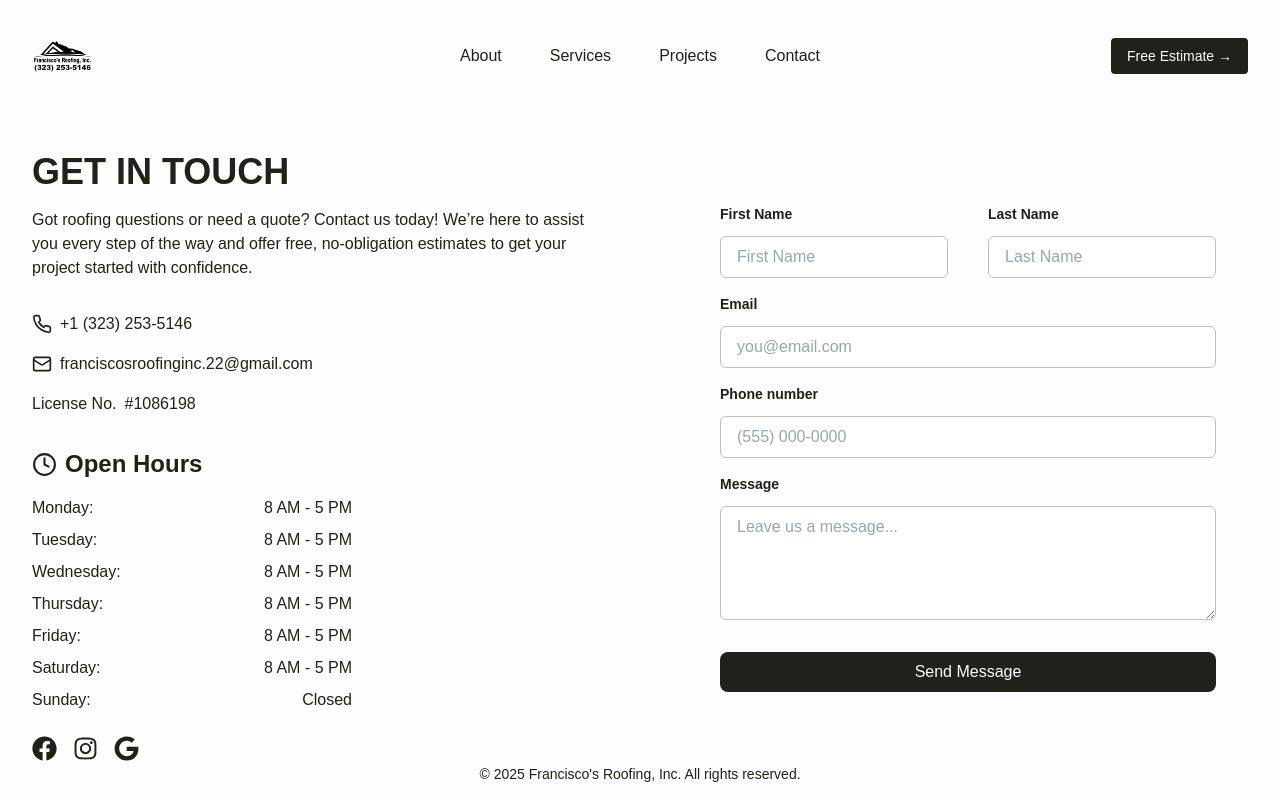
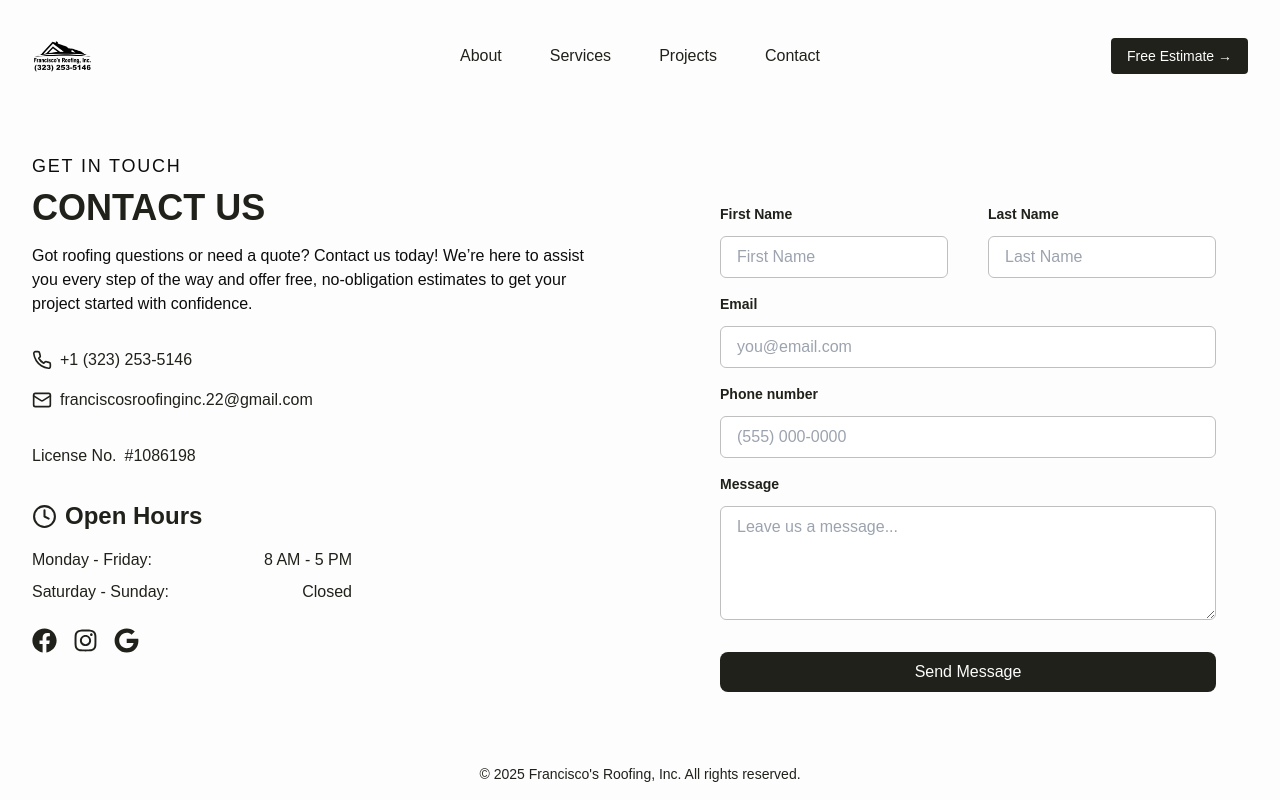
Before and after one commit to stevenpartida/FranciscosRoofingInc-Website, a Next.js app in the folder client/: page /contact in a window 1280 px wide. Built offline with nearby package versions, Linux system fonts and the light colour scheme.

Commit message:
Added a blue accent color, finished about hero and why choose us sections. Need to add testimonials and product bar.

```diff
--- a/client/src/app/contact/page.js
+++ b/client/src/app/contact/page.js
@@ -1,86 +1,97 @@
-'use client';
+"use client";
 
-import { useState } from 'react';
-import Image from 'next/image';
-import Link from 'next/link';
-import { Dialog, DialogPanel } from '@headlessui/react';
-import { Bars3Icon, XMarkIcon } from '@heroicons/react/24/outline';
-import LogoBlack from '../assets/images/LogoBlack.png'
-import LogoWhite from '../assets/images/LogoWhite.png';
+import { useState } from "react";
+import Image from "next/image";
+import Link from "next/link";
+import { Dialog, DialogPanel } from "@headlessui/react";
+import { Bars3Icon, XMarkIcon } from "@heroicons/react/24/outline";
+import LogoBlack from "../assets/images/LogoBlack.png";
+import LogoWhite from "../assets/images/LogoWhite.png";
 import { LuPhone, LuMail } from "react-icons/lu";
 import { LuClock } from "react-icons/lu";
-import { FaFacebook, FaInstagram, FaGoogle } from 'react-icons/fa';
-import axios from 'axios';
+import { FaFacebook, FaInstagram, FaGoogle } from "react-icons/fa";
+import axios from "axios";
 
 const navigation = [
-  { name: 'About', href: '/about' },
-  { name: 'Services', href: '#' },
-  { name: 'Projects', href: '#' },
-  { name: 'Contact', href: '/contact' },
+  { name: "About", href: "/about" },
+  { name: "Services", href: "#" },
+  { name: "Projects", href: "#" },
+  { name: "Contact", href: "/contact" },
 ];
 
 export default function Contact() {
   const [mobileMenuOpen, setMobileMenuOpen] = useState(false);
-  const [errorMessage, setErrorMessage] = useState('');
-
+  const [errorMessage, setErrorMessage] = useState("");
 
   const [formData, setFormData] = useState({
-    firstName: '',
-    lastName: '',
-    email: '',
-    phone: '',
-    message: '',
+    firstName: "",
+    lastName: "",
+    email: "",
+    phone: "",
+    message: "",
   });
 
   const [status, setStatus] = useState(null);
 
   const handleChange = (e) => {
-    const {name, value} = e.target;
-    setFormData({...formData, [name]: value});
+    const { name, value } = e.target;
+    setFormData({ ...formData, [name]: value });
   };
 
   const handleSubmit = async (e) => {
     e.preventDefault();
 
     //Validation
-    if (!formData.firstName || !formData.lastName || !formData.email || !formData.phone || !formData.message) {
-        setErrorMessage('All fields are required.');
-        setStatus('error');
+    if (
+      !formData.firstName ||
+      !formData.lastName ||
+      !formData.email ||
+      !formData.phone ||
+      !formData.message
+    ) {
+      setErrorMessage("All fields are required.");
+      setStatus("error");
       return;
     }
 
     if (!/^\S+@\S+\.\S+$/.test(formData.email)) {
-        setErrorMessage('Invalid email address.');
-        setStatus('error');
+      setErrorMessage("Invalid email address.");
+      setStatus("error");
       return;
     }
 
-    setStatus('loading');
-    setErrorMessage('');
+    setStatus("loading");
+    setErrorMessage("");
 
     try {
-      const response = await axios.post('http://localhost:5001/api/contact', formData);
-        setStatus('success');
+      const response = await axios.post(
+        "http://localhost:5001/api/contact",
+        formData
+      );
+      setStatus("success");
       setFormData({
-            firstName: '',
-            lastName: '',
-            email: '',
-            phone: '',
-            message: '',
+        firstName: "",
+        lastName: "",
+        email: "",
+        phone: "",
+        message: "",
       }); //Reset form
 
       setTimeout(() => setStatus(null), 100000);
     } catch (error) {
-        console.error('Error submitting form:', error);
-        setErrorMessage('An unexpected error occurred. Please try again later.');
-        setStatus('error');
+      console.error("Error submitting form:", error);
+      setErrorMessage("An unexpected error occurred. Please try again later.");
+      setStatus("error");
     }
   };
 
   return (
     <div className="relative h-screen sm:overflow-hidden bg-lotionWhite">
       <header className=" inset-x-0 top-0 z-50">
-        <nav className="flex items-center justify-between p-4 sm:p-6 lg:px-8" aria-label="Global">
+        <nav
+          className="flex items-center justify-between p-4 sm:p-6 lg:px-8"
+          aria-label="Global"
+        >
           <div className="flex flex-1">
             <Link href="/" className="-m-1.5 p-1.5">
               <span className="sr-only">Francisco's Roofing Inc</span>
@@ -98,7 +109,10 @@ export default function Contact() {
               className="-m-2.5 inline-flex items-center justify-center rounded-md p-2.5 text-gray-700"
             >
               <span className="sr-only">Open main menu</span>
-              <Bars3Icon aria-hidden="true" className="h-6 w-6 text-winterBlack" />
+              <Bars3Icon
+                aria-hidden="true"
+                className="h-6 w-6 text-winterBlack"
+              />
             </button>
           </div>
           <div className="hidden lg:flex lg:gap-x-12">
@@ -122,7 +136,11 @@ export default function Contact() {
           </div>
         </nav>
 
-        <Dialog open={mobileMenuOpen} onClose={setMobileMenuOpen} className="lg:hidden">
+        <Dialog
+          open={mobileMenuOpen}
+          onClose={setMobileMenuOpen}
+          className="lg:hidden"
+        >
           <div className="fixed inset-0 z-50" />
           <DialogPanel className="fixed inset-y-0 right-0 z-50 w-full overflow-y-auto bg-winterBlack px-6 py-6 sm:max-w-sm sm:ring-1 sm:ring-gray-900/10">
             <div className="flex items-center justify-between">
@@ -140,7 +158,10 @@ export default function Contact() {
                 className="-m-2.5 rounded-md p-2.5 text-winterBlack"
               >
                 <span className="sr-only">Close menu</span>
-                <XMarkIcon aria-hidden="true" className="h-6 w-6 text-lotionWhite" />
+                <XMarkIcon
+                  aria-hidden="true"
+                  className="h-6 w-6 text-lotionWhite"
+                />
               </button>
             </div>
             <div className="mt-6 flow-root">
@@ -169,68 +190,56 @@ export default function Contact() {
           </DialogPanel>
         </Dialog>
       </header>
-      <div className='flex items-center bg-lotionWhite'>
-        <div className='sm:max-w-7xl sm:mx-auto w-full grid grid-cols-1 md:grid-cols-2 sm:gap-8 bg-lotionWhite'>
+      <div className="flex items-center bg-lotionWhite">
+        <div className="sm:max-w-7xl sm:mx-auto w-full grid grid-cols-1 md:grid-cols-2 sm:gap-8 bg-lotionWhite">
           {/* left side */}
-            <div className='px-8 py-10'>
-                <h1 className='text-4xl font-semibold mb-4 uppercase text-winterBlack'>Get in touch</h1>
-                <p className='text-base mb-8 text-winterBlack '>Got roofing questions or need a quote? Contact us today! We’re here to assist you every step of the way and offer free, no-obligation estimates to get your project started with confidence.</p>
-                <div className='space-y-4 text-winterBlack'>
+          <div className="px-8 py-10">
+            <h3 className="text-shadowBlack uppercase mb-2 text-base sm:text-lg tracking-widest font-light">
+              Get in touch
+            </h3>
+            <h1 className="text-4xl font-semibold mb-4 uppercase text-winterBlack">
+              contact us
+            </h1>
+            <p className="text-base mb-8 text-shadowBlack">
+              Got roofing questions or need a quote? Contact us today! We’re
+              here to assist you every step of the way and offer free,
+              no-obligation estimates to get your project started with
+              confidence.
+            </p>
+            <div className="text-winterBlack">
+              <a href="tel:+13232535146" className="mb-4 block">
                 <p className="flex items-center gap-2">
-                        <span className="font-medium"><LuPhone size={20}/></span>
+                  <span className="font-medium">
+                    <LuPhone size={20} />
+                  </span>
                   +1 (323) 253-5146
                 </p>
+              </a>
+              <a href="mailto:example@email.com" className="mb-8 block">
                 <p className="flex items-center gap-2">
-                        <span className="font-medium"><LuMail size={20}/></span>
+                  <span className="font-medium">
+                    <LuMail size={20} />
+                  </span>
                   franciscosroofinginc.22@gmail.com
                 </p>
+              </a>
               <p className="flex items-center gap-2">
                 <span className="font-medium">License No.</span>
                 #1086198
               </p>
             </div>
-                <div className='mt-8 text-winterBlack'>
-                    <h2 className='flex items-center gap-2 font-bold'>
-                        <LuClock size={25}/>
-                        <span className='text-2xl'>Open Hours</span>
+            <div className="mt-8 text-winterBlack">
+              <h2 className="flex items-center gap-2 font-bold">
+                <LuClock size={25} />
+                <span className="text-2xl">Open Hours</span>
               </h2>
-                    <div className='mt-4 space-y-2 hidden sm:block max-w-xs'>
-                        <p className='flex justify-between'>
-                            <span className='font-medium'>Monday:</span>
+              <div className="mt-4 space-y-2 max-w-xs">
+                <p className="flex justify-between">
+                  <span className="font-medium">Monday - Friday:</span>
                   <span>8 AM - 5 PM</span>
                 </p>
-                        <p className='flex justify-between'>
-                            <span className='font-medium'>Tuesday:</span>
-                            <span>8 AM - 5 PM</span>
-                        </p>
-                        <p className='flex justify-between'>
-                            <span className='font-medium'>Wednesday:</span>
-                            <span>8 AM - 5 PM</span>
-                        </p>
-                        <p className='flex justify-between'>
-                            <span className='font-medium'>Thursday:</span>
-                            <span>8 AM - 5 PM</span>
-                        </p>
-                        <p className='flex justify-between'>
-                            <span className='font-medium'>Friday:</span>
-                            <span>8 AM - 5 PM</span>
-                        </p>
-                        <p className='flex justify-between'>
-                            <span className='font-medium'>Saturday:</span>
-                            <span>8 AM - 5 PM</span>
-                        </p>
-                        <p className='flex justify-between'>
-                            <span className='font-medium'>Sunday:</span>
-                            <span>Closed</span>
-                        </p>
-                    </div>
-                    <div className='mt-4 space-y-2 sm:hidden max-w-xs'>
-                        <p className='flex justify-between'>
-                            <span className='font-medium'>Monday - Saturday:</span>
-                            <span>8 AM - 5 PM</span>
-                        </p>
-                        <p className='flex justify-between'>
-                            <span className='font-medium'>Sunday:</span>
+                <p className="flex justify-between">
+                  <span className="font-medium">Saturday - Sunday:</span>
                   <span>Closed</span>
                 </p>
               </div>
@@ -241,39 +250,48 @@ export default function Contact() {
                 <a href="#" className="text-winterBlack hover:text-black">
                   <FaInstagram size={25} />
                 </a>
-                        <a href="https://g.co/kgs/fzhRzAs" className="text-winterBlack hover:text-black">
+                <a
+                  href="https://g.co/kgs/fzhRzAs"
+                  className="text-winterBlack hover:text-black"
+                >
                   <FaGoogle size={25} />
                 </a>
               </div>
             </div>
           </div>
           {/* right side */}
-            <div className='px-8 mt-9 mb-20 '>
+          <div className="px-8 mt-9 mb-20 ">
             <form onSubmit={handleSubmit} className="px-8 py-14">
               <div className="grid grid-cols-1 md:grid-cols-2 gap-10">
                 <div>
-                            <label className="block text-sm font-semibold font-poppins text-winterBlack" htmlFor="firstName">
+                  <label
+                    className="block text-sm font-semibold font-poppins text-winterBlack"
+                    htmlFor="firstName"
+                  >
                     First Name
                   </label>
                   <input
                     id="firstName"
                     name="firstName"
                     type="text"
-                                placeholder='First Name'
+                    placeholder="First Name"
                     value={formData.firstName}
                     onChange={handleChange}
                     className="mt-3 px-4 py-2 block w-full border border-brightGrey rounded-md focus:border-indigo-500 focus:ring-indigo-500 text-winterBlack"
                   />
                 </div>
                 <div>
-                            <label className="block text-sm font-semibold font-poppins text-winterBlack" htmlFor="lastName">
+                  <label
+                    className="block text-sm font-semibold font-poppins text-winterBlack"
+                    htmlFor="lastName"
+                  >
                     Last Name
                   </label>
                   <input
                     id="lastName"
                     name="lastName"
                     type="text"
-                                placeholder='Last Name'
+                    placeholder="Last Name"
                     value={formData.lastName}
                     onChange={handleChange}
                     className="mt-3 px-4 py-2 block w-full border border-brightGrey rounded-md focus:border-indigo-500 focus:ring-indigo-500 text-winterBlack"
@@ -281,7 +299,10 @@ export default function Contact() {
                 </div>
               </div>
               <div className="mt-4">
-                        <label className="block text-sm font-semibold font-poppins text-winterBlack" htmlFor="email">
+                <label
+                  className="block text-sm font-semibold font-poppins text-winterBlack"
+                  htmlFor="email"
+                >
                   Email
                 </label>
                 <input
@@ -295,21 +316,27 @@ export default function Contact() {
                 />
               </div>
               <div className="mt-4">
-                        <label className="block text-sm font-semibold font-poppins text-winterBlack" htmlFor="phone">
+                <label
+                  className="block text-sm font-semibold font-poppins text-winterBlack"
+                  htmlFor="phone"
+                >
                   Phone number
                 </label>
                 <input
                   id="phone"
                   name="phone"
                   type="text"
-                            placeholder='(555) 000-0000'
+                  placeholder="(555) 000-0000"
                   value={formData.phone}
                   onChange={handleChange}
                   className="mt-3 px-4 py-2 block w-full border border-brightGrey rounded-md focus:border-indigo-500 focus:ring-indigo-500 text-winterBlack"
                 />
               </div>
               <div className="mt-4">
-                        <label className="block text-sm font-semibold font-poppins text-winterBlack" htmlFor="message">
+                <label
+                  className="block text-sm font-semibold font-poppins text-winterBlack"
+                  htmlFor="message"
+                >
                   Message
                 </label>
                 <textarea
@@ -326,12 +353,18 @@ export default function Contact() {
                 <button
                   type="submit"
                   className="bg-winterBlack text-lotionWhite py-2 px-4 rounded-lg hover:bg-black transition"
-                            disabled={status === 'loading'}
+                  disabled={status === "loading"}
                 >
-                            {status === 'loading' ? 'Sending...' : 'Send Message'}
+                  {status === "loading" ? "Sending..." : "Send Message"}
                 </button>
-                        {status === 'success' && <p className="text-green-500 mt-4">Message sent successfully!</p>}
-                        {status === 'error' && <p className="text-red-500 mt-4">{errorMessage}</p>}
+                {status === "success" && (
+                  <p className="text-green-500 mt-4">
+                    Message sent successfully!
+                  </p>
+                )}
+                {status === "error" && (
+                  <p className="text-red-500 mt-4">{errorMessage}</p>
+                )}
               </div>
             </form>
           </div>
--- a/client/tailwind.config.mjs
+++ b/client/tailwind.config.mjs
@@ -14,12 +14,14 @@ export default {
         shadowBlack: "#0C0C0C",
         lotionWhite: "#FDFDFD",
         brightGrey: "#BFBFBF",
-        royalBlue: "#4169E1"
+        royalBlue: "#4169E1",
+        bluePrimary: "#3B82F6",
+        blueSecondary: "#1E3ABA",
       },
       fontFamily: {
         poppins: ["Poppins", "sans-serif"],
         roboto: ["Roboto", "sans-serif"],
-      }
+      },
     },
   },
   plugins: [],
```
Also changed, not shown: client/src/app/about/page.js (+111 -52 lines), client/src/app/page.js (+48 -21 lines). Lines whose indentation alone changed are shown as unchanged.
